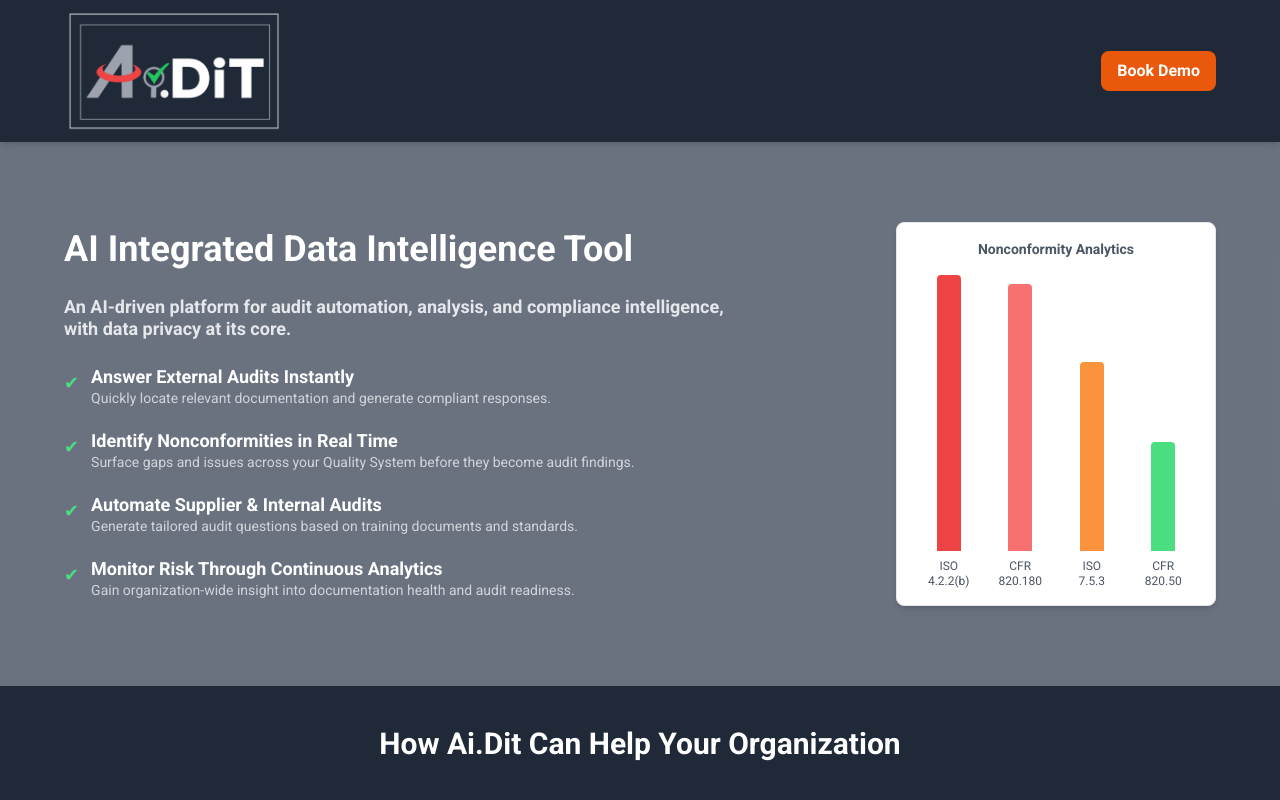
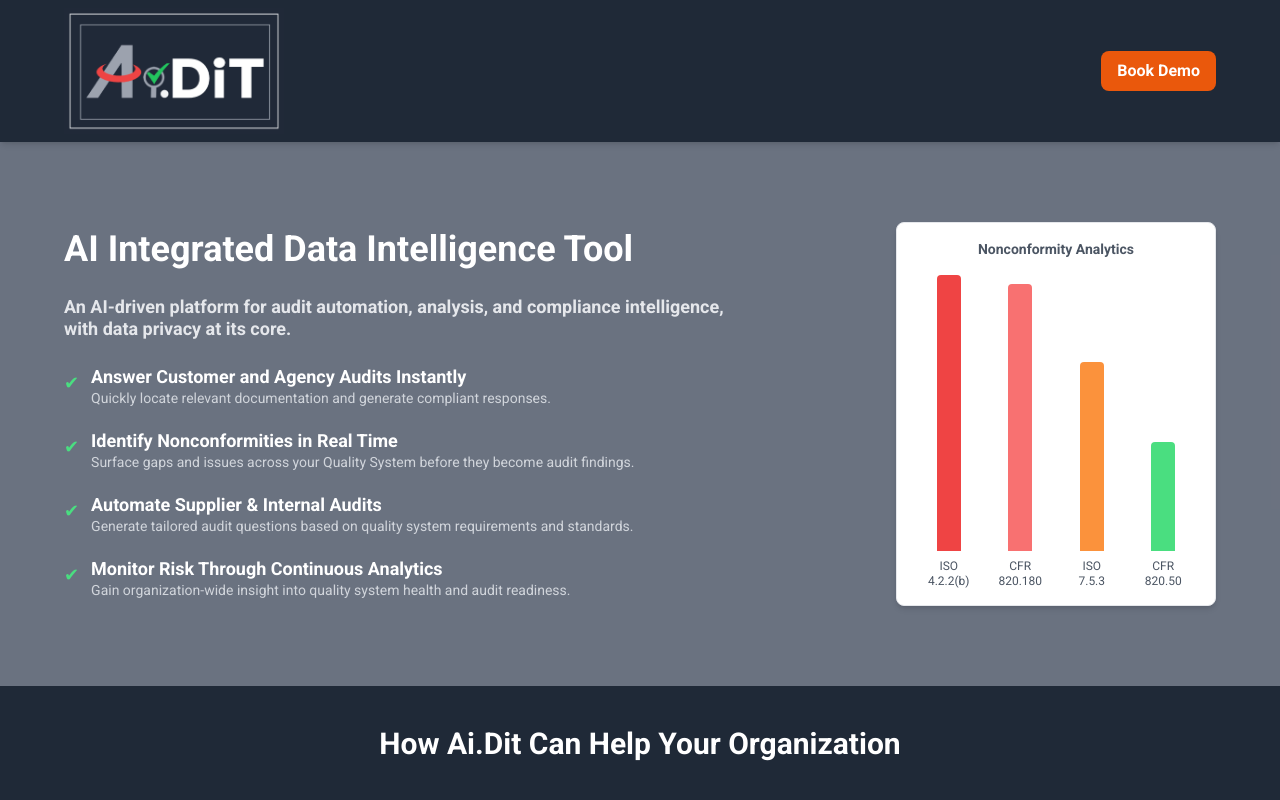
Before and after one commit to deepsun80/aidit-landing-page, a Next.js app: page / in a window 1280 px wide. Shown: the top 800 px of the page. Built offline with nearby package versions, Linux system fonts and the light colour scheme.

Commit message:
content update

```diff
--- a/src/app/page.tsx
+++ b/src/app/page.tsx
@@ -117,7 +117,7 @@ export default function HomePage() {
           <ul className='space-y-5 text-lg'>
             {[
               {
-                title: 'Answer External Audits Instantly',
+                title: 'Answer Customer and Agency Audits Instantly',
                 description:
                   'Quickly locate relevant documentation and generate compliant responses.',
               },
@@ -129,12 +129,12 @@ export default function HomePage() {
               {
                 title: 'Automate Supplier & Internal Audits',
                 description:
-                  'Generate tailored audit questions based on training documents and standards.',
+                  'Generate tailored audit questions based on quality system requirements and standards.',
               },
               {
                 title: 'Monitor Risk Through Continuous Analytics',
                 description:
-                  'Gain organization-wide insight into documentation health and audit readiness.',
+                  'Gain organization-wide insight into quality system health and audit readiness.',
               },
             ].map((item, idx) => (
               <li key={idx} className='flex items-start gap-3'>
```
